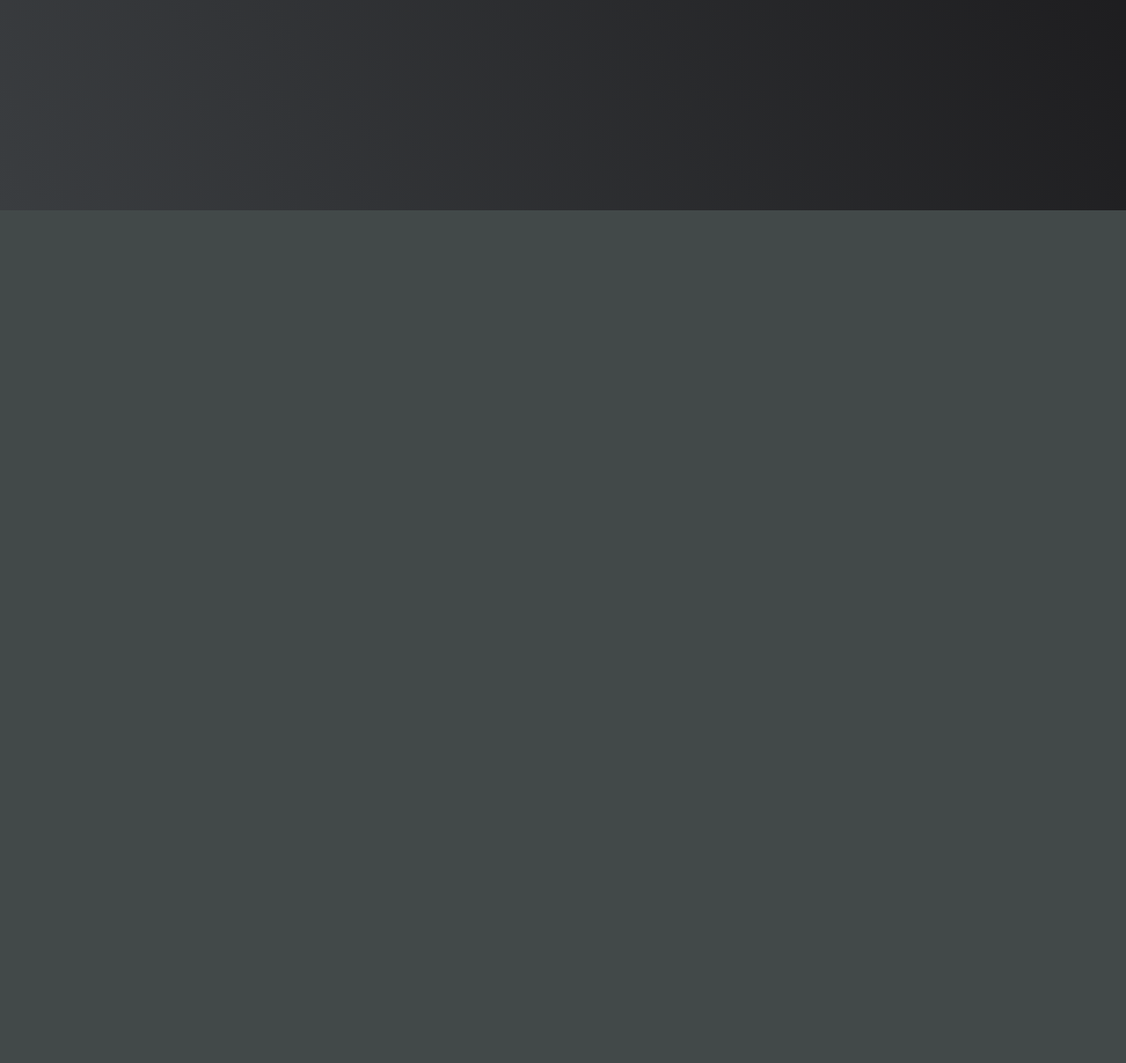
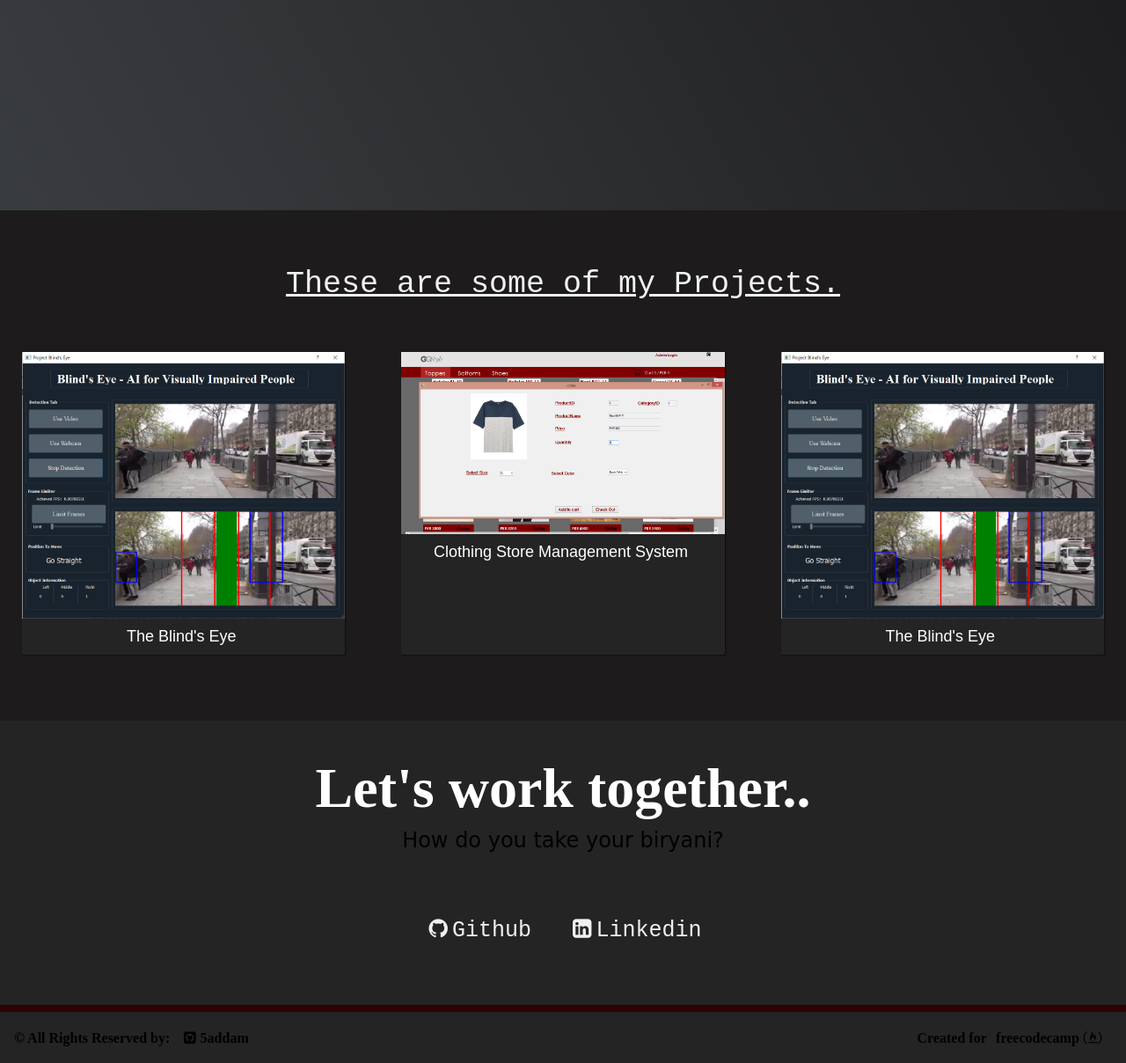
Before and after one commit to 5addam/Saddam-s-Portfolio, a plain HTML site: page index.html in a window 1280 px wide. Shown: the part 561-1769 px from the top of the page at 88% size. Before the commit the page ends 800 px from the top, so only its background shows below. Drawn offline with Linux system fonts and the light colour scheme.

Commit message:
made chages in the whole project

```diff
--- a/index.html
+++ b/index.html
@@ -4,26 +4,70 @@
   <meta name="viewport" content="width=device-width, initial-scale=">
   <title></title>
   <link rel="stylesheet" href="portfolio.css">
+  <link rel="stylesheet" href="https://cdnjs.cloudflare.com/ajax/libs/font-awesome/4.7.0/css/font-awesome.min.css">
 </head>
 <body>
 <header>
-<div class="nav-bar">
+<div class="navbar">
 <ul class="nav-list">
 <li id="nav-item">
-<a href="#" id="nav-item-link">About</a>
+<a href="#welcome-section" id="nav-item-link">About</a>
 </li>
 <li id="nav-item">
-<a href="#" id="nav-item-link">Work</a>
+<a href="#work" id="nav-item-link">Work</a>
 </li>
 <li id="nav-item">
-<a href="#" id="nav-item-link">Contact</a>
+<a href="#contact" id="nav-item-link">Contact</a>
 </li>
 </ul>
 </div>
-<div class="welcome-section">
+<div class="welcome-section" id="welcome-section">
+<img id="profile-logo" src="profile.jpg" alt="profile photo"/>
 <h1>Saddam Mughal</h1>
 <h5>Android Developer | Web Developer | CyberSec Enthusiastic</h5>
 </div>
 </header>
+<section class="project-sec" id="work">
+<h1 class="Project-header">These are some of my Projects.</h1>
+<div id="projects" class="project-section">
+<a href="#" class=" project project-item">
+<img class="project-img" src="blindEye.png"/>
+<p class="project-title">
+<span class="code">< </span>The Blind's Eye
+<span class="code"> /></span>
+</p>
+</a>
+<a href="#" class=" project project-item">
+<img class="project-img" src="gq.png"/>
+<p class="project-title">
+<span class="code">< </span>Clothing Store Management System<span class="code"> /></span>
+</p>
+</a>
+<a href="#" class=" project project-item">
+<img class="project-img" src="blindEye.png"/>
+<p class="project-title">
+<span class="code">< </span> The Blind's Eye<span class="code"> /></span>
+</p>
+</a>
+</div>
+</section>
+
+<section class="contact-section" id="contact">
+<div class="contact-section-header">
+<h2>Let's work together..</h2>
+<p>How do you take your biryani?</p>
+</div>
+<div class="contact-links">
+<a href="https://github.com/5addam" id="profile-link" class="contact-link-item" target="_blank"><i class="fa fa-github"></i>Github</a>
+<a href="https://linkedin.com/in/5addam" class="contact-link-item" target="_blank"><i class="fa fa-linkedin-square"></i>Linkedin</a>
+</div>
+</section>
+
+<hr>
+
+<footer>
+<h4>&#169 All Rights Reserved by: <a id="footer-link" href="https://github.com/5addam" target="_blank"><i class="fa fa-github-square"></i>5addam</a></h4>
+<h4>Created for <a id="footer-link" href="https://freecodecamp.org" target="_blank">freecodecamp<i class="fa fa-free-code-camp"></i></a></h4>
+</footer>
 </body>
 </html>
--- a/portfolio.css
+++ b/portfolio.css
@@ -1,3 +1,10 @@
+:root {
+    --main-white: #f0f0f0;
+    --main-red: rgb(46, 3, 3);;
+    --main-blue: #45567d;
+    --main-gray: #252424;
+    --main-black: #1d1b1b;
+}
 *{
     box-sizing: border-box;
     margin: 0;
@@ -8,7 +15,7 @@ html{
     height: 100%;
 }
 body{
-    background-color: rgba(66, 73, 73, 1);
+    background-color:var(--main-gray);
     display: flex;
     flex-direction: column;
     justify-content: space-between;
@@ -19,12 +26,12 @@ header{
     display: flex;
     flex-direction: column;
 }
-.nav-bar{
+.navbar{
     width: inherit;
     display: flex;
     height: 65px;
     position: fixed;
-    background-color: #540b0e;
+    background-color: var(--main-red);
     justify-content: flex-end;
     align-items: center;
 }
@@ -42,7 +49,7 @@ header{
     font-weight: bold;
     display: flex;
     align-items: center;
-    color: rgba(1,1,1,0.6);
+    color: var(--main-white);
 }
 #nav-item:hover{
     background-color: #9e2a2b;
@@ -53,7 +60,7 @@ header{
 #nav-item-link{
     text-decoration: none;
     color: inherit;
-    text-align: center;
+    /* text-align: center; */
 }
 
 .welcome-section{
@@ -67,13 +74,176 @@ header{
     flex-direction: column;
 }
 .welcome-section h1{
+    text-align: center;
     font-size: 70px;
     font-weight: 900;
-    color: #f0f0f0;
+    color: var(--main-white);
     font-family: monospace;
+    overflow: hidden; /* Ensures the content is not revealed until the animation */
+    border-right: .15em solid var(--main-red); /* The typwriter cursor */
+    white-space: nowrap; /* Keeps the content on a single line */
+    margin: 0 auto; /* Gives that scrolling effect as the typing happens */
+    letter-spacing: .15em; /* Adjust as needed */
+    animation:
+        typing 3.5s steps(40, end),
+        blink-caret .75s step-end infinite;
 }
+
+/* The typing effect */
+@keyframes typing {
+    from { width: 0 }
+    to { width: inherit }
+  }
+
+  /* The typewriter cursor effect */
+  @keyframes blink-caret {
+    from, to { border-color: transparent }
+    50% { border-color: var(--main-red); }
+  }
 .welcome-section h5{
     font-size: 15px;
     padding: 10px;
-    color: rgb(46, 3, 3);
+    color: var(--main-red);
 }
+.welcome-section h5:hover{
+    transform: scale(1.3);
+}
+#profile-logo{
+    width: 200px;
+    height: 200px;
+    object-fit: cover;
+    object-position: top;
+    border-radius: 50%;
+    border: 5px solid var(--main-red);
+}
+.project-sec{
+    background-color: var(--main-black);
+}
+.project-section{
+    display: grid;
+    grid-template-columns: repeat(auto-fit, minmax(320px, 1fr));
+    grid-gap: 4rem;
+    width: 100%;
+    padding: 25px;
+    /* max-width: 1280px; */
+    /* margin: 10px auto 10px auto; */
+     margin-bottom: 50px;
+    /* margin-top: 500px; */
+}
+.project{
+    background: var(--main-gray);
+    box-shadow: 1px 1px 2px rgba(0, 0, 0, 0.5);
+    border-radius: 2px;
+    text-decoration: none;
+    color: white;
+    margin: 0 auto;
+    font-size: large;
+    font-family: sans-serif;
+    text-align: center;
+}
+.project-img{
+    height: auto;
+    width: 100%;
+    object-fit: fill;
+}
+.project-title{
+    padding: 10px;
+}
+.code{
+    color: var(--main-gray);
+    font-weight: bolder;
+}
+
+.project:hover .code{
+    color: var(--main-red);
+}
+
+.project-header{
+    text-align: center;
+    text-decoration: underline;
+    margin: 4rem auto 2rem auto;
+    font-size: 35px;
+    font-weight: 200;
+    font-family: monospace;
+    color: var(--main-white);
+}
+
+.contact-section{
+    display: flex;
+    flex-wrap: wrap;
+    flex-direction: column;
+    align-items: center;
+    justify-content: center;
+    text-align: center;
+    width: 100%;
+}
+
+.contact-section-header h2{
+    font-size: 4rem;
+    padding-top: 2.5rem;
+    padding-bottom: 0.5rem;
+    color: white;
+}
+
+.contact-section-header p{
+    font-size: 1.5rem;
+    font-family: cursive;
+}
+
+.contact-links{
+    display: flex;
+    justify-content: center;
+    align-items: center;
+}
+.contact-link-item{
+    color: var(--main-white);
+    font-size: 25px;
+    text-decoration: none;
+    font-family: monospace;
+    margin: 4rem 1rem 4rem 1rem;
+    padding:5px;
+}
+
+.contact-link-item:hover{
+    color: var(--main-red);
+    transform: scale(1.2);
+}
+
+[class*="fa-"]{
+    margin:5px;
+}
+
+hr{
+    border: 4px solid var(--main-red);
+    width: 100%;
+}
+
+footer{
+    width: 100%;
+    display: flex;
+    flex-wrap: wrap;
+    flex: 1;
+    justify-content: space-between;
+    padding: 1rem;
+}
+
+#footer-link{
+    text-decoration: none;
+    color: #000000;
+    margin: 4rem 0.1rem 4rem 0.1rem;
+    padding:5px;
+}
+
+#footer-link:hover{
+    color: var(--main-red);
+}
+
+@media (max-width: 28.75em){
+.nav-bar{
+    justify-content: center;
+}
+
+.project-section{
+    grid-template-columns: 1fr;
+}
+}
```
Also changed, not shown: blindEye.png (added), gq.png (added), profile.jpg (added).
